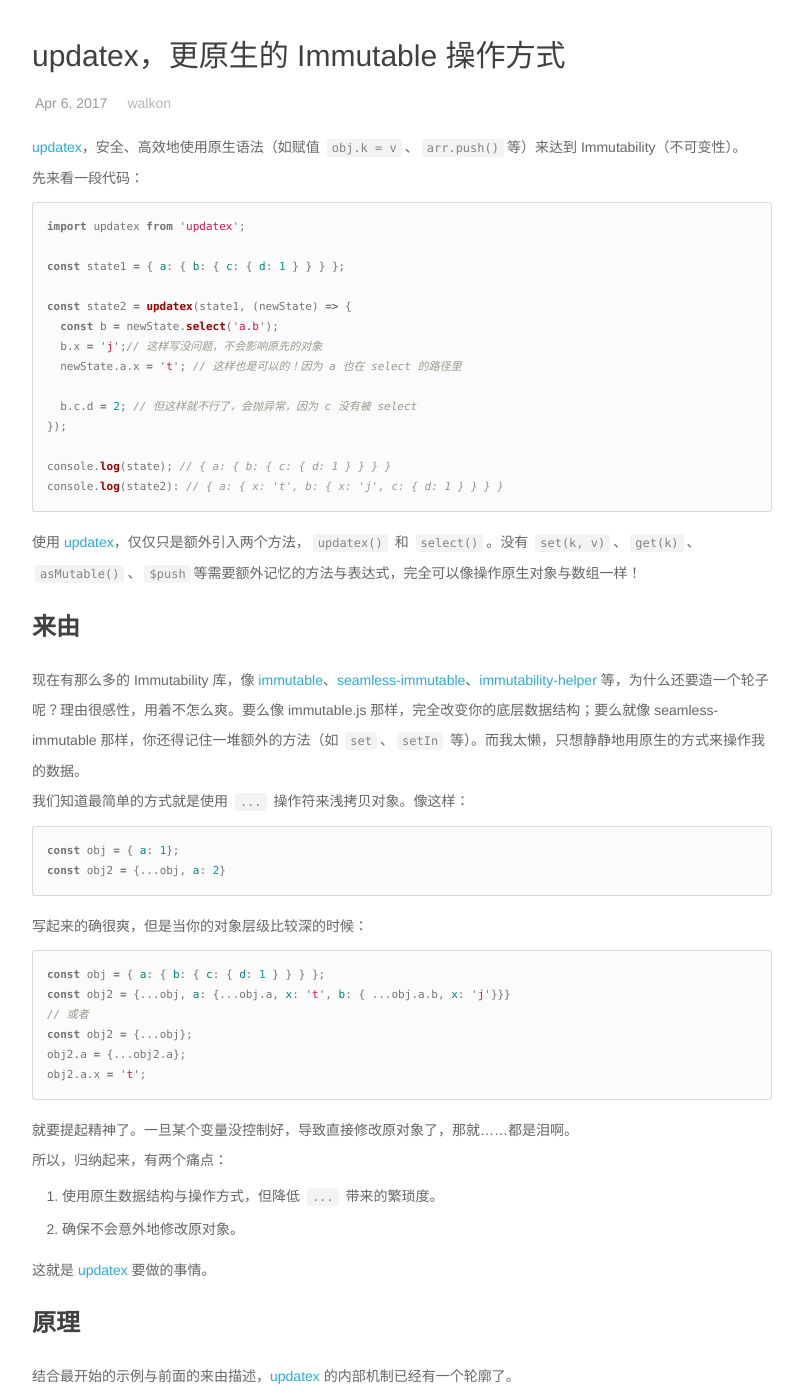
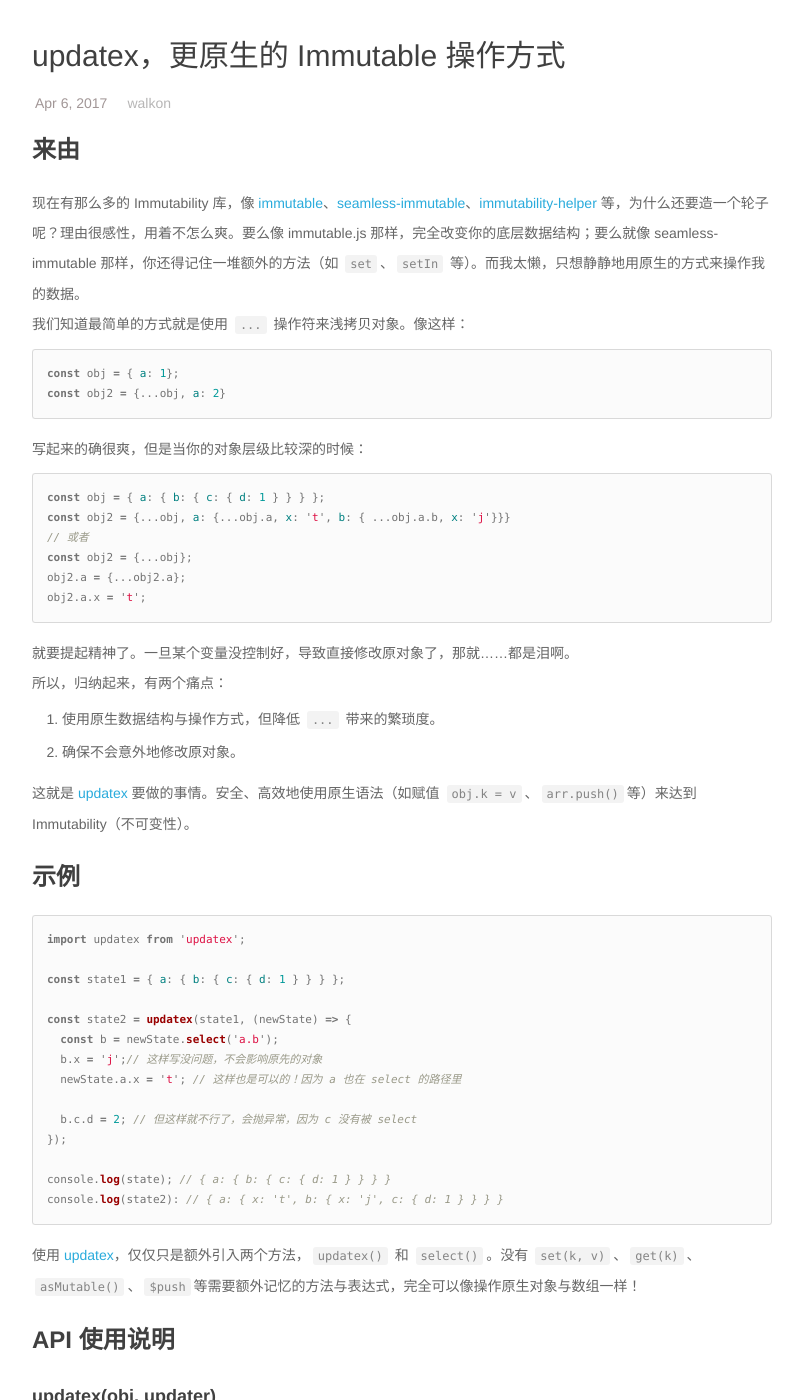
Before and after one commit to STFFE/stffe.github.com, a Jekyll site: the page built from _posts/2017-04-06-updatex-更原生的Immutable操作方式.md, in a window 1280 px wide and 1400 px high, scrolled down 244 px. Shown: the whole window, without its empty margins (238-1041 px from the left). Built offline with Jekyll 4.4.1, drawn with Linux system fonts in a browser that asks for light colours; comment, search, counter and statistics services are not loaded; some of the changed lines change nothing that is shown; some of the changed text lies outside the part shown.

Commit message:
调整 updatex 文章的大纲顺序

````diff
--- a/_posts/2017-04-06-updatex-更原生的Immutable操作方式.md
+++ b/_posts/2017-04-06-updatex-更原生的Immutable操作方式.md
@@ -6,26 +6,6 @@ date: 2017-04-06
 author: "walkon"
 homepage: "https://github.com/tianjianchn"
 ---
-
-[updatex](https://github.com/tianjianchn/updatex)，安全、高效地使用原生语法（如赋值 `obj.k = v`、`arr.push()`等）来达到 Immutability（不可变性）。
-先来看一段代码：
-```js
-import updatex from 'updatex';
-
-const state1 = { a: { b: { c: { d: 1 } } } };
-
-const state2 = updatex(state1, (newState) => {
-  const b = newState.select('a.b');
-  b.x = 'j';// 这样写没问题，不会影响原先的对象
-  newState.a.x = 't'; // 这样也是可以的！因为 a 也在 select 的路径里
-
-  b.c.d = 2; // 但这样就不行了，会抛异常，因为 c 没有被 select
-});
-
-console.log(state); // { a: { b: { c: { d: 1 } } } }
-console.log(state2): // { a: { x: 't', b: { x: 'j', c: { d: 1 } } } }
-```
-使用 [updatex](https://github.com/tianjianchn/updatex)，仅仅只是额外引入两个方法，`updatex()` 和 `select()`。没有 `set(k, v)`、`get(k)`、`asMutable()`、`$push`等需要额外记忆的方法与表达式，完全可以像操作原生对象与数组一样！
 
 ## 来由
 现在有那么多的 Immutability 库，像 [immutable](https://www.npmjs.com/package/immutable)、[seamless-immutable](https://www.npmjs.com/package/seamless-immutable)、[immutability-helper](https://www.npmjs.com/package/immutability-helper) 等，为什么还要造一个轮子呢？理由很感性，用着不怎么爽。要么像 immutable.js 那样，完全改变你的底层数据结构；要么就像 seamless-immutable 那样，你还得记住一堆额外的方法（如 `set`、`setIn` 等）。而我太懒，只想静静地用原生的方式来操作我的数据。
@@ -48,14 +28,28 @@ obj2.a.x = 't';
 1. 使用原生数据结构与操作方式，但降低 `...` 带来的繁琐度。
 2. 确保不会意外地修改原对象。
 
-这就是 [updatex](https://github.com/tianjianchn/updatex) 要做的事情。
+这就是 [updatex](https://github.com/tianjianchn/updatex) 要做的事情。安全、高效地使用原生语法（如赋值 `obj.k = v`、`arr.push()`等）来达到 Immutability（不可变性）。
 
-## 原理
-结合最开始的示例与前面的来由描述，[updatex](https://github.com/tianjianchn/updatex) 的内部机制已经有一个轮廓了。
-1. 当调用 `updatex(obj, updater)` 时，通过 `Object.freeze` 冻结整个原对象。这样任何对原对象的误操作（修改）都会抛出异常。
-2. 当调用 `select(path)` API 时，整个路径（`path`）内的节点都会通过 `...` 来进行浅拷贝。这样你就可以对路径上的任何节点使用原生语法来操作数据了。
+## 示例
+```js
+import updatex from 'updatex';
 
-## 使用
+const state1 = { a: { b: { c: { d: 1 } } } };
+
+const state2 = updatex(state1, (newState) => {
+  const b = newState.select('a.b');
+  b.x = 'j';// 这样写没问题，不会影响原先的对象
+  newState.a.x = 't'; // 这样也是可以的！因为 a 也在 select 的路径里
+
+  b.c.d = 2; // 但这样就不行了，会抛异常，因为 c 没有被 select
+});
+
+console.log(state); // { a: { b: { c: { d: 1 } } } }
+console.log(state2): // { a: { x: 't', b: { x: 'j', c: { d: 1 } } } }
+```
+使用 [updatex](https://github.com/tianjianchn/updatex)，仅仅只是额外引入两个方法，`updatex()` 和 `select()`。没有 `set(k, v)`、`get(k)`、`asMutable()`、`$push`等需要额外记忆的方法与表达式，完全可以像操作原生对象与数组一样！
+
+## API 使用说明
 
 ### updatex(obj, updater)
 传入原对象（`obj`）和一个用于数据更新的函数（`updater`）。原对象将会被冻结，同时浅拷贝出一份新对象（`newObj`），传给 `updater`。所有的修改应都发生在 `newObj` 上。在 `updater` 执行完后，如果 `newObj` 没有任何修改，则返回原对象；否则返回新对象，同时新对象也会被冻结。
@@ -66,7 +60,7 @@ updatex(obj, (newObj) => {
 ```
 
 ### select(path)
-在 `updater` 里，我们可以直接修改 `newObj`。但是如果要修改它的子对象（如 `newObj.a.b`)，就需要预先选择修改范围。这就是 `select` 的作用。给它提供一个路径，所有该路径上的节点都会被浅拷贝，这样就可以像往常一样操作对象了。
+在 `updater` 里，我们可以直接修改 `newObj`。但是如果要修改它的子对象（如 `newObj.a.b`)，就需要**预先**选择修改范围。这就是 `select` 的作用。给它提供一个路径，所有该路径上的节点都会被浅拷贝，这样就可以像往常一样操作对象了。
 ```js
 updatex(obj, (newObj) => {
   newObj.select('a.b'); // 或者 newObj.select(['a', 'b'])
@@ -75,6 +69,11 @@ updatex(obj, (newObj) => {
 })
 ```
 
+## 原理
+结合前面的来由与示例，[updatex](https://github.com/tianjianchn/updatex) 的内部机制已经有一个轮廓了。
+1. 当调用 `updatex(obj, updater)` 时，通过 `Object.freeze` 冻结整个原对象。这样任何对原对象的误操作（修改）都会抛出异常。
+2. 当调用 `select(path)` API 时，整个路径（`path`）内的节点都会通过 `...` 来进行浅拷贝。这样你就可以对路径上的任何节点使用原生语法来操作数据了。
+
 ## 特性
 1. 默认情况下，冻结只会发生在开发环境。在生产环境（`process.env.NODE_ENV=production`）会自动停用以提升部分性能（以及避免某些环境不支持 `Object.freeze`）。一个在开发环境上充分测试的代码，停用冻结应该不会导致生产环境上意外修改的情况发生。
 2. 在 `updater` 返回时，会检查所有 `select` 的路径。如果有过度选择（over-select，即选取了但值最终没有发生变化）的话，会有警告。
````
